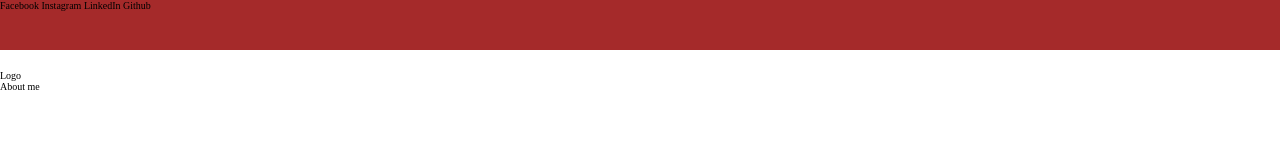
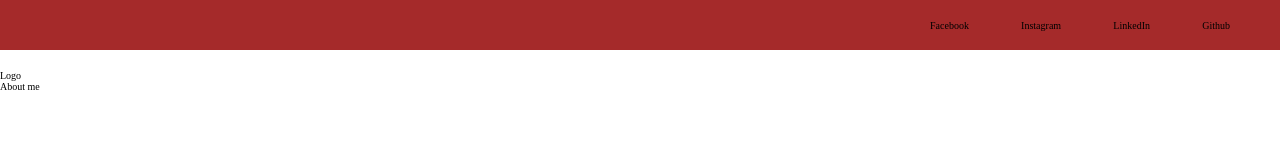
Before and after one commit to sergiojc90/Portfolio, a plain HTML site: page index.html in a window 1280 px wide. Drawn offline with Linux system fonts and the light colour scheme.

Commit message:
Creating styles for social media icons

```diff
--- a/css/main.css
+++ b/css/main.css
@@ -40,4 +40,9 @@
     width: 300px;
     height: auto;
     display: flex;
+    justify-items: flex-end;
+    align-items: center;
+    justify-content: space-between;
+    justify-self: end;
+    margin-right: 50px;
   }
--- a/index.html
+++ b/index.html
@@ -9,7 +9,7 @@
 <body>
 	<header>
 		<section class="header-icons-container">
-			<div>
+			<div class="icons">
 				<a href="">Facebook</a>
 				<a href="">Instagram</a>
 				<a href="">LinkedIn</a>
```
